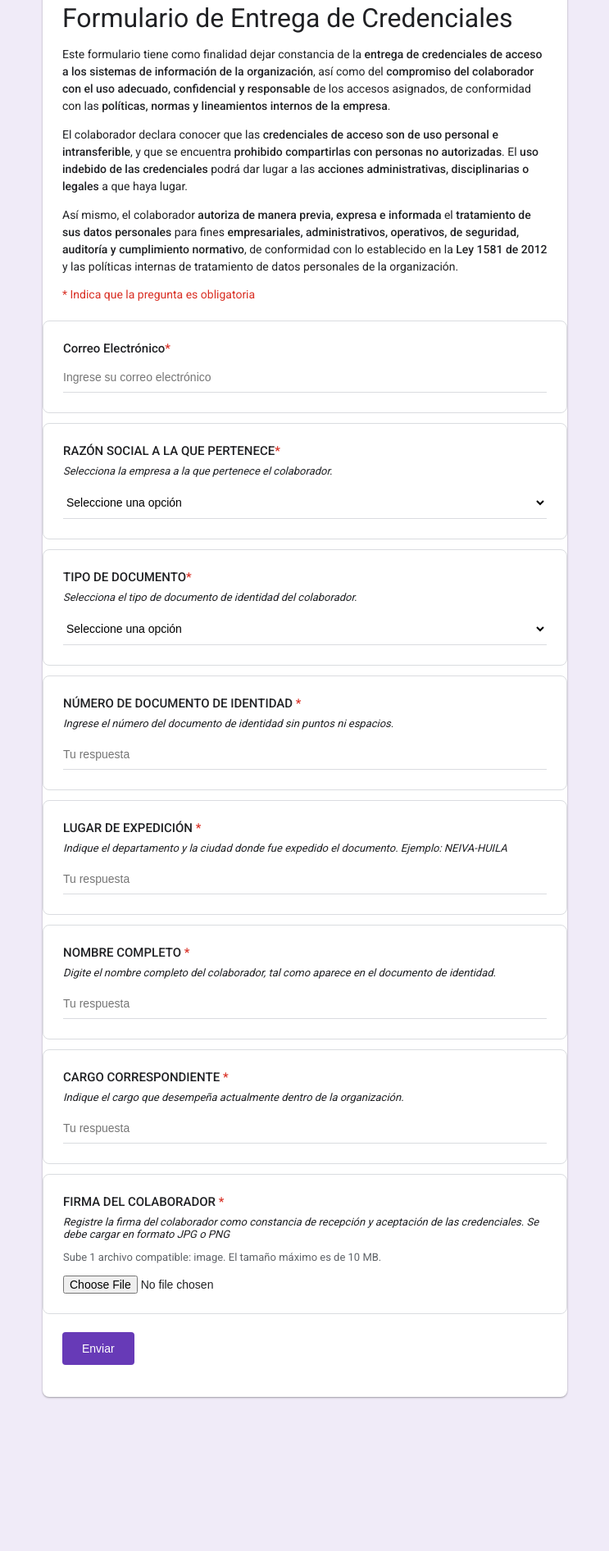
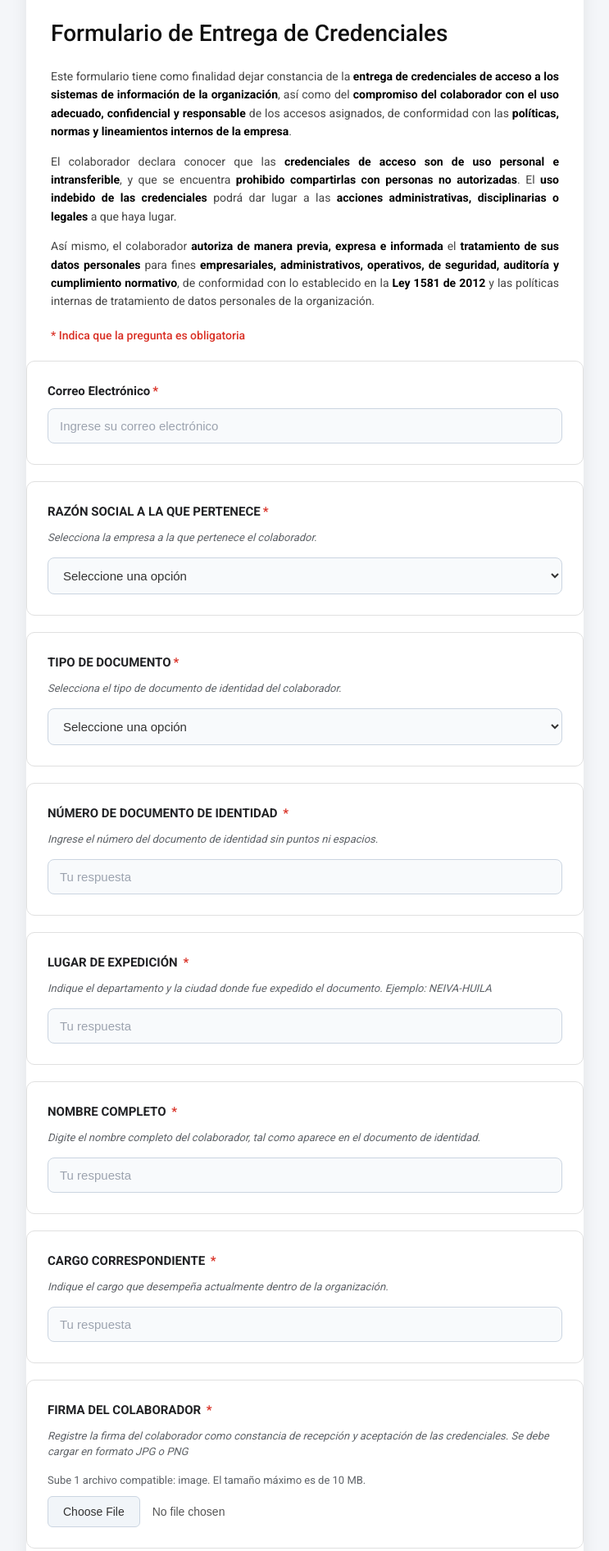
Before and after one commit to camilo31julian-png/Formulario_HTML, a plain HTML site: page index.html in a window 1280 px wide. Shown: the part 205-2097 px from the top of the page at 82% size, without its empty margins (268-1011 px from the left). Before the commit the page ends 1929 px from the top, so only its background shows below. Drawn offline with Linux system fonts and the light colour scheme.

Commit message:
Refactor CSS styles for improved layout and design
Updated styles for body, container, header, and form elements. Enhanced button styles and added new animations.

```diff
--- a/style.css
+++ b/style.css
@@ -1,184 +1,245 @@
+/* =========================================
+   ESTILOS GENERALES Y FONDO
+   ========================================= */
 body {
-    background-color: #f0ebf8;
-    font-family: 'Roboto', sans-serif;
+    background-color: #f4f6f9;
+    font-family: 'Roboto', Arial, sans-serif;
     margin: 0;
-    padding: 20px;
-    color: #202124;
+    padding: 30px 15px;
+    color: #333333;
+    line-height: 1.5;
 }
 
 .container {
-    max-width: 640px;
+    max-width: 680px;
     margin: 0 auto;
     background: white;
-    border-radius: 8px;
-    box-shadow: 0 1px 3px rgba(0,0,0,0.12), 0 1px 2px rgba(0,0,0,0.24);
+    border-radius: 12px;
+    box-shadow: 0 4px 20px rgba(0, 0, 0, 0.08);
     overflow: hidden;
 }
 
-/* Header IT Management */
+/* =========================================
+   CABECERA (Logo IT MANAGEMENT)
+   ========================================= */
 .header-img {
     width: 100%;
     height: 160px;
-    background: linear-gradient(135deg, #1a1a1a, #333333, #1a1a1a);
+    background: linear-gradient(135deg, #1a1a1a, #2c2c2c, #1a1a1a);
     display: flex;
     align-items: center;
     justify-content: center;
-    border-bottom: 4px solid #d32f2f;
+    border-bottom: 5px solid #d32f2f;
+    overflow: hidden;
+    border-radius: 8px 8px 0 0;
 }
 
 .header-img h1 {
     color: #d32f2f;
-    font-size: 32px;
-    letter-spacing: 2px;
+    font-size: 36px;
+    letter-spacing: 3px;
     margin: 0;
+    text-shadow: 2px 2px 4px rgba(0,0,0,0.5);
+    text-align: center;
 }
 
 .header-img h1 span {
-    color: #fff;
+    color: #ffffff;
     font-weight: 300;
 }
-
+/* =========================================
+   TEXTOS LEGALES Y ENCABEZADOS
+   ========================================= */
 .content {
-    padding: 24px;
+    padding: 30px 30px 20px 30px;
 }
 
 .title {
-    font-size: 32px;
-    font-weight: 400;
-    margin-bottom: 15px;
+    font-size: 28px;
+    font-weight: 500;
+    margin-bottom: 20px;
     margin-top: 0;
+    color: #111;
 }
 
 .legal-text {
     font-size: 14px;
-    line-height: 1.5;
-    margin-bottom: 15px;
+    line-height: 1.6;
+    margin-bottom: 20px;
+    color: #444;
+    text-align: justify;
 }
 
 .legal-text b {
-    font-weight: 500;
+    font-weight: 600;
+    color: #000;
 }
 
 .notice {
     font-size: 12px;
-    color: #5f6368;
-    border-top: 1px solid #dadce0;
-    padding-top: 12px;
-    margin-top: 20px;
+    color: #666;
+    border-top: 1px solid #e0e0e0;
+    padding-top: 15px;
+    margin-top: 25px;
+    font-style: italic;
 }
 
 .required-note {
     color: #d93025;
     font-size: 14px;
     margin-top: 15px;
+    font-weight: 500;
 }
 
-/* Form Elements */
+/* =========================================
+   TARJETAS DE PREGUNTAS (LOS CUADROS)
+   ========================================= */
 .question-card {
-    border: 1px solid #dadce0;
-    border-radius: 8px;
-    padding: 24px;
-    margin-bottom: 12px;
+    border: 1px solid #e0e0e0;
+    border-radius: 10px;
+    padding: 25px;
+    margin-bottom: 20px;
     background: white;
+    transition: box-shadow 0.3s ease, border-color 0.3s ease;
+}
+
+.question-card:hover {
+    box-shadow: 0 4px 12px rgba(0,0,0,0.05);
+    border-color: #d1d5db;
 }
 
 .question-card label {
     display: block;
-    font-weight: 500;
-    margin-bottom: 8px;
+    font-weight: 600;
+    margin-bottom: 10px;
     font-size: 15px;
+    color: #202124;
 }
 
 .question-card .req {
     color: #d93025;
+    margin-left: 3px;
 }
 
 .question-card .help-text {
     font-size: 13px;
-    color: #202124;
-    margin-bottom: 12px;
+    color: #5f6368;
+    margin-bottom: 15px;
     font-style: italic;
 }
 
+/* =========================================
+   ESTILOS DE LOS INPUTS (CAJAS DE TEXTO)
+   ========================================= */
 input[type="text"],
 input[type="email"],
 select {
     width: 100%;
-    padding: 10px 0;
-    border: none;
-    border-bottom: 1px solid #dadce0;
-    font-size: 14px;
+    padding: 12px 14px;
+    border: 1.5px solid #cbd5e1;
+    border-radius: 8px;
+    font-size: 15px;
     outline: none;
-    background: transparent;
+    background-color: #f8fafc;
+    color: #333;
+    box-sizing: border-box;
+    transition: all 0.2s ease-in-out;
 }
 
 input[type="text"]:focus,
 input[type="email"]:focus,
 select:focus {
-    border-bottom: 2px solid #673ab7;
+    border-color: #673ab7;
+    background-color: #ffffff;
+    box-shadow: 0 0 0 4px rgba(103, 58, 183, 0.15);
 }
 
-input[type="checkbox"] {
-    margin-right: 8px;
-    transform: scale(1.2);
+input::placeholder {
+    color: #9ca3af;
 }
 
-.checkbox-label {
-    display: flex !important;
-    align-items: center;
-    font-weight: 400 !important;
-    font-size: 13px !important;
-    margin-top: 15px;
-    cursor: pointer;
-}
-
+/* =========================================
+   ESTILO DEL BOTÓN DE SUBIR ARCHIVO (FIRMA)
+   ========================================= */
 .file-notice {
     font-size: 13px;
     color: #5f6368;
-    margin-bottom: 5px;
+    margin-bottom: 10px;
 }
 
 input[type="file"] {
-    margin-top: 10px;
     font-size: 14px;
+    color: #555;
 }
 
+input[type="file"]::file-selector-button {
+    padding: 10px 18px;
+    border-radius: 6px;
+    background-color: #f1f5f9;
+    color: #333;
+    border: 1px solid #cbd5e1;
+    cursor: pointer;
+    font-weight: 500;
+    margin-right: 15px;
+    transition: all 0.2s ease;
+}
+
+input[type="file"]::file-selector-button:hover {
+    background-color: #e2e8f0;
+    border-color: #94a3b8;
+}
+
+/* =========================================
+   BOTÓN DE ENVIAR Y MENSAJES
+   ========================================= */
 .submit-section {
-    padding: 0 24px 24px 24px;
+    padding: 10px 30px 30px 30px;
+    text-align: left;
 }
 
 .submit-btn {
-    background-color: #673ab7;
+    background-color: #d93025;
     color: white;
     border: none;
-    padding: 12px 24px;
-    border-radius: 4px;
-    font-size: 14px;
-    font-weight: 500;
+    padding: 14px 28px;
+    border-radius: 8px;
+    font-size: 16px;
+    font-weight: 600;
     cursor: pointer;
-    margin-top: 10px;
-    transition: background 0.3s;
+    transition: all 0.3s ease;
+    box-shadow: 0 4px 6px rgba(103, 58, 183, 0.2);
 }
 
 .submit-btn:hover {
-    background-color: #5e35b1;
+    background-color: #d93025;
+    transform: translateY(-2px);
+    box-shadow: 0 6px 12px rgba(103, 58, 183, 0.3);
+}
+
+.submit-btn:active {
+    transform: translateY(0);
+    box-shadow: 0 2px 4px rgba(103, 58, 183, 0.2);
 }
 
 .submit-btn:disabled {
     background-color: #b39ddb;
     cursor: not-allowed;
+    transform: none;
+    box-shadow: none;
 }
 
 #mensaje {
-    margin-top: 15px;
+    margin-top: 20px;
     font-weight: 500;
     font-size: 15px;
+    padding: 12px;
+    border-radius: 6px;
+    display: inline-block;
 }
 
 /* =========================================
    ESTILOS PARA LA PÁGINA DE ÉXITO (exito.html)
    ========================================= */
-
 .check-icon {
     font-size: 70px;
     color: #34a853;
@@ -188,7 +249,6 @@ input[type="file"] {
     line-height: 110px;
     border-radius: 50%;
     margin: 0 auto 25px auto;
-    /* Animación de entrada */
     animation: popIn 0.5s cubic-bezier(0.175, 0.885, 0.32, 1.275);
 }
 
```
